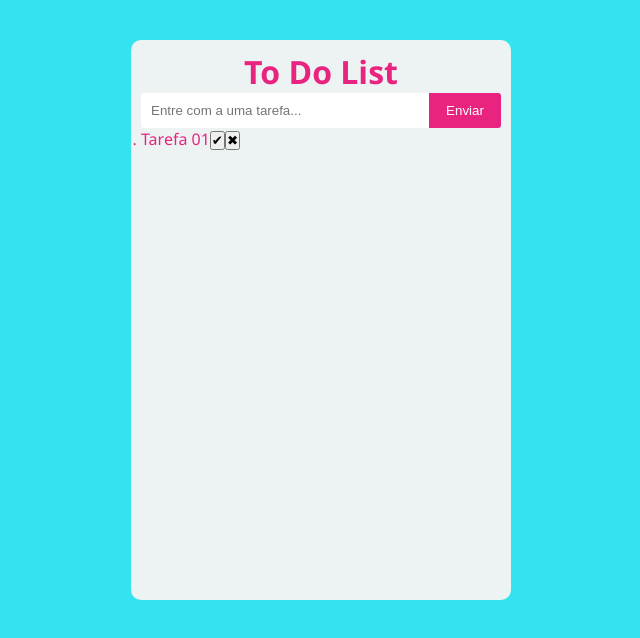
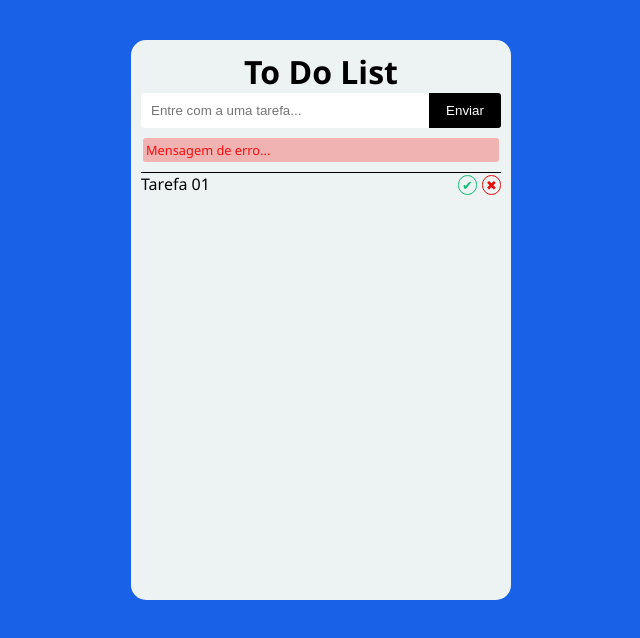
Before and after one commit to Ryandls/ToDoList-Vue, a Vue app: page / in a window 1280 px wide. Shown: the top 638 px of the page, without its empty margins (319-959 px from the left). Built offline with nearby package versions, Linux system fonts and the light colour scheme.

Commit message:
Styling 2

```diff
--- a/src/App.vue
+++ b/src/App.vue
@@ -19,9 +19,9 @@
   padding: 0;
 }
 body {
-  background-color: rgb(53, 227, 240);
+  background-color: rgb(25, 97, 230);
   font-family: "Segoe UI", Tahoma, Geneva, Verdana, sans-serif;
-  color:rgb(233, 36, 128);
+  color:black;
 }
 
 #app {
@@ -34,33 +34,7 @@
   flex-direction: column;
   justify-content: flex-start;
   overflow: auto;
-  border-radius: 10px;
-}
-h1 {
-  text-align: center;
+  border-radius: 15px;
 }
 
-form {
-  width: 100%;
-  display: flex;
-  border-radius: 3px;
-}
-
-form input {
-  width: 80%;
-  border: 0;
-  padding: 10px;
-  border-top-left-radius: 3px;
-  border-bottom-left-radius: 3px;
-}
-
-form button {
-  width: 20%;
-  border: 0;
-  background-color: rgb(233, 36, 128);
-  color: white;
-  padding: 10px;
-  border-top-right-radius: 3px;
-  border-bottom-right-radius: 3px;
-}
 </style>
--- a/src/components/Body.vue
+++ b/src/components/Body.vue
@@ -5,6 +5,7 @@
       <input type="text" placeholder="Entre com a uma tarefa..." />
       <button>Enviar</button>
     </form>
+    <p class="error-message">Mensagem de erro...</p>
   </div>
   <div class="to-do-list">
     <ol>
@@ -22,5 +23,99 @@
 export default {};
 </script>
 <style>
+h1 {
+  text-align: center;
+}
 
+form {
+  width: 100%;
+  display: flex;
+  border-radius: 3px;
+  margin-bottom: 10px;
+}
+
+form input {
+  width: 80%;
+  border: 0;
+  padding: 10px;
+  border-top-left-radius: 3px;
+  border-bottom-left-radius: 3px;
+}
+
+form button {
+  width: 20%;
+  border: 0;
+  background-color: black;
+  color: white;
+  padding: 10px;
+  border-top-right-radius: 3px;
+  border-bottom-right-radius: 3px;
+}
+
+.error-message {
+  color: rgb(248, 12, 12);
+  margin-bottom: 10px;
+  padding: 3px;
+  margin: 10px 2px;
+  background-color: #f1b2b2;
+  border-radius: 3px;
+  font-size: 0.8em;
+}
+
+.to-do-list ol {
+  padding: 0;
+  margin: 0;
+}
+
+.to-do-list ol li {
+  border-top: 1px solid black;
+  display: flex;
+  justify-content: space-between;
+}
+
+.to-do-list ol li .text {
+  max-width: cal(100% - 60px);
+  white-space: nowrap;
+  overflow: hidden;
+  text-overflow: ellipsis;
+}
+
+.to-do-list ol li .text.completed {
+  text-decoration: line-through;
+}
+
+.to-do-list ol li .actions {
+  width: 45px;
+  display: flex;
+  vertical-align: middle;
+  height: 100%;
+  justify-content: flex-end;
+  margin-left: 3px;
+}
+
+.to-do-list ol li .actions button {
+  width: 20px;
+  margin-left: 2px;
+  margin-top: 2px;
+  height: 20px;
+  line-height: 15px;
+  border-radius: 10px;
+  font-size: 13px;
+  border: 1px solid #6b6767;
+  background-color: transparent;
+  cursor: pointer;
+  outline: none;
+}
+
+.to-do-list ol li .actions button.complete {
+  color: #12bd73;
+  border: 1px solid #12bd73;
+}
+.to-do-list ol li .actions button.remove {
+  margin-left: 5px;
+  color: #e90d0d;
+  border: 1px solid #e90d0d;
+
+  cursor: pointer;
+}
 </style>
--- a/src/components/HelloWorld.vue
+++ /dev/null
@@ -1,58 +0,0 @@
-<template>
-  <div class="hello">
-    <h1>{{ msg }}</h1>
-    <p>
-      For a guide and recipes on how to configure / customize this project,<br>
-      check out the
-      <a href="https://cli.vuejs.org" target="_blank" rel="noopener">vue-cli documentation</a>.
-    </p>
-    <h3>Installed CLI Plugins</h3>
-    <ul>
-      <li><a href="https://github.com/vuejs/vue-cli/tree/dev/packages/%40vue/cli-plugin-babel" target="_blank" rel="noopener">babel</a></li>
-      <li><a href="https://github.com/vuejs/vue-cli/tree/dev/packages/%40vue/cli-plugin-eslint" target="_blank" rel="noopener">eslint</a></li>
-    </ul>
-    <h3>Essential Links</h3>
-    <ul>
-      <li><a href="https://vuejs.org" target="_blank" rel="noopener">Core Docs</a></li>
-      <li><a href="https://forum.vuejs.org" target="_blank" rel="noopener">Forum</a></li>
-      <li><a href="https://chat.vuejs.org" target="_blank" rel="noopener">Community Chat</a></li>
-      <li><a href="https://twitter.com/vuejs" target="_blank" rel="noopener">Twitter</a></li>
-      <li><a href="https://news.vuejs.org" target="_blank" rel="noopener">News</a></li>
-    </ul>
-    <h3>Ecosystem</h3>
-    <ul>
-      <li><a href="https://router.vuejs.org" target="_blank" rel="noopener">vue-router</a></li>
-      <li><a href="https://vuex.vuejs.org" target="_blank" rel="noopener">vuex</a></li>
-      <li><a href="https://github.com/vuejs/vue-devtools#vue-devtools" target="_blank" rel="noopener">vue-devtools</a></li>
-      <li><a href="https://vue-loader.vuejs.org" target="_blank" rel="noopener">vue-loader</a></li>
-      <li><a href="https://github.com/vuejs/awesome-vue" target="_blank" rel="noopener">awesome-vue</a></li>
-    </ul>
-  </div>
-</template>
-
-<script>
-export default {
-  name: 'HelloWorld',
-  props: {
-    msg: String
-  }
-}
-</script>
-
-<!-- Add "scoped" attribute to limit CSS to this component only -->
-<style scoped>
-h3 {
-  margin: 40px 0 0;
-}
-ul {
-  list-style-type: none;
-  padding: 0;
-}
-li {
-  display: inline-block;
-  margin: 0 10px;
-}
-a {
-  color: #42b983;
-}
-</style>
```
